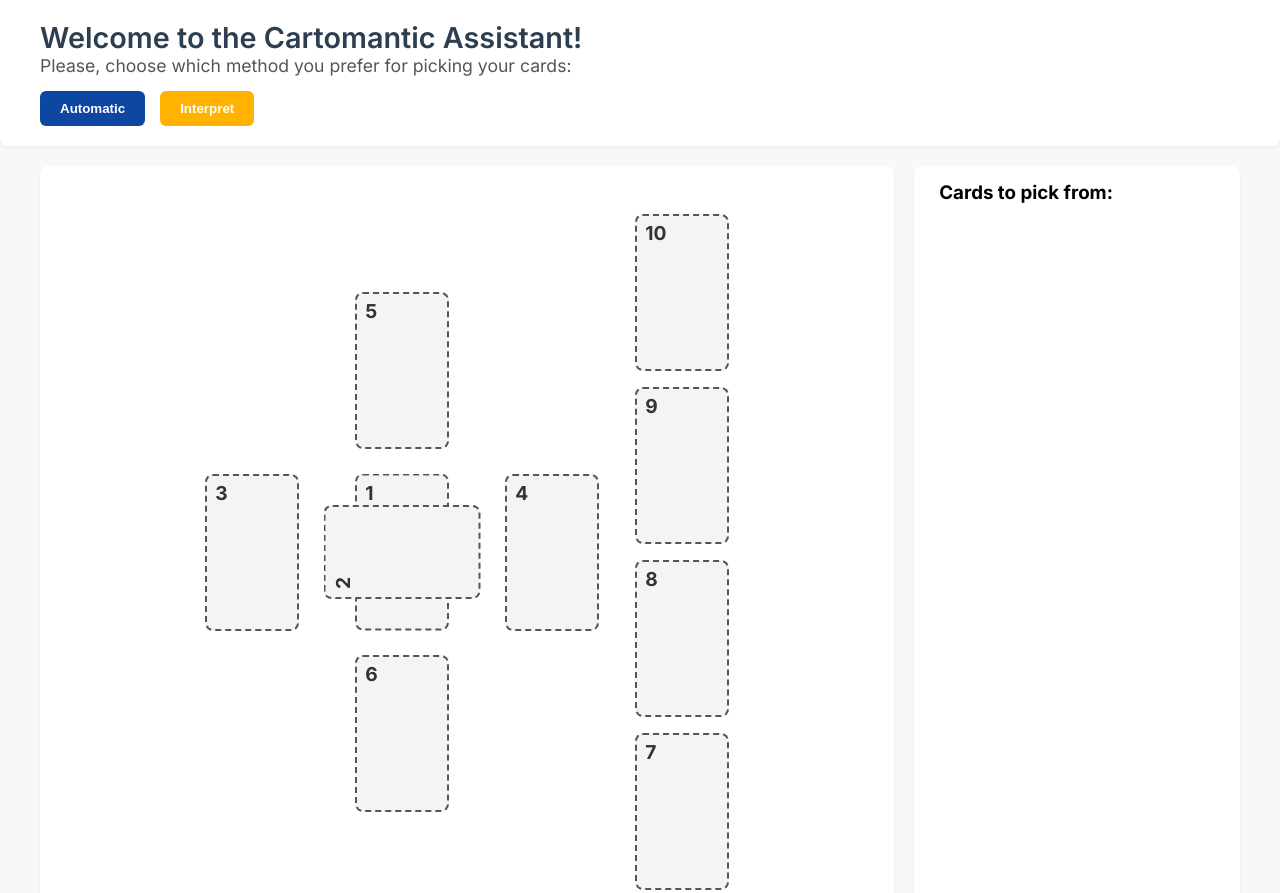
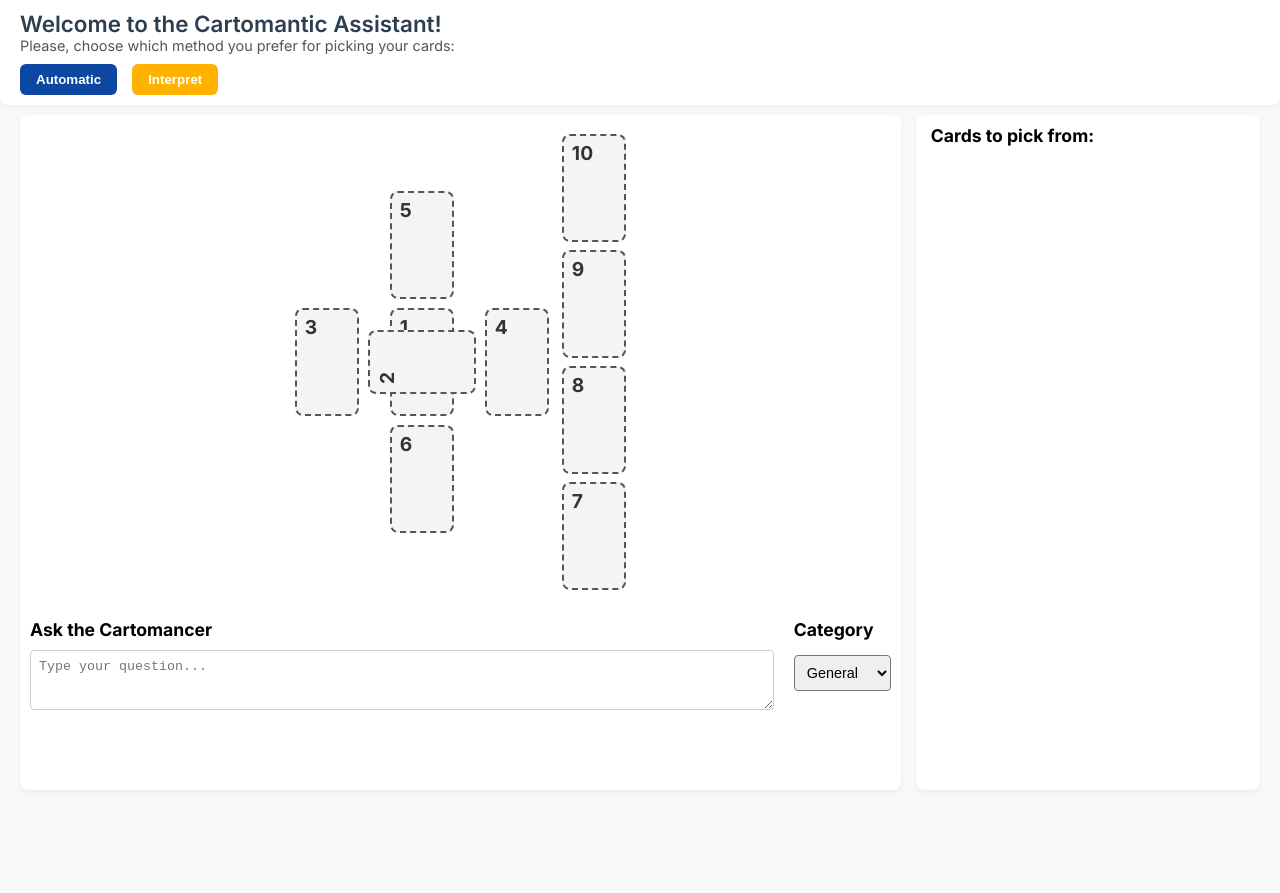
Before and after one commit to Lioneriod/Cartomantic-Assistant, a plain HTML site: page index.html in a window 1280 px wide. Shown: the top 893 px of the page. After the commit the page ends 800 px from the top, so only its background shows below. Drawn offline with Linux system fonts and the light colour scheme; no server answers.

Commit message:
better positions, more images

```diff
--- a/index.html
+++ b/index.html
@@ -13,6 +13,7 @@
     <link rel="stylesheet" href="style.css" />
   </head>
   <body>
+    <div class="page-container">
       <div class="header-wrapper">
         <div id="title">Welcome to the Cartomantic Assistant!</div>
         <div id="context">
@@ -111,6 +112,7 @@
           </div>
         </div>
       </main>
+    </div>
     <script src="script.js"></script>
   </body>
 </html>
--- a/style.css
+++ b/style.css
@@ -1,13 +1,26 @@
 html {
   height: 100%;
+}
+
+.page-container {
+  max-width: 1400px;
+  margin: 0 auto;
+  height: 100vh;
+  display: flex;
+  flex-direction: column;
+  overflow: hidden;
+  box-sizing: border-box;
+}
+
+h3 {
+  margin-top: 0;
+  margin-bottom: 10px;
+  font-size: 1.1em;
 }
 
 body {
   margin: 0;
   padding: 0;
-        min-height: 100vh;
-        display: flex;
-        flex-direction: column;
   font-family: "Inter", sans-serif;
   background-color: #f7f8fa;
 }
@@ -81,7 +94,7 @@ html {
 
 #user-question {
   width: 100%;
-        min-height: 80px;
+  min-height: 60px;
   resize: vertical;
   border-radius: 4px;
   border: 1px solid #ccc;
@@ -102,12 +115,12 @@ html {
 }
 
 .card-slot {
-        width: 90px;
-        height: 153px;
+  width: 60px;
+  height: 104px;
   border: 2px dashed #555;
   background-color: #f4f4f4;
   border-radius: 8px;
-        margin: 8px;
+  margin: 4px;
   display: flex;
   justify-content: center;
   align-items: center;
@@ -128,14 +141,14 @@ html {
   flex-direction: row;
   justify-content: center;
   align-items: center;
-        padding: 20px;
+  padding: 5px;
   flex-wrap: wrap;
 }
 
 .side-staff {
   display: flex;
   flex-direction: column;
-        margin-left: 20px;
+  margin-left: 5px;
 }
 
 .main-cross {
@@ -152,9 +165,9 @@ html {
 
 .center-stack {
   position: relative;
-        width: 170px;
-        height: 170px;
-        margin: 10px;
+  width: 110px;
+  height: 110px;
+  margin: 4px;
 }
 
 #slot-1 {
@@ -174,7 +187,7 @@ html {
 }
 
 .header-wrapper {
-        padding: 20px 40px;
+  padding: 10px 20px;
   background-color: #ffffff;
   box-shadow: 0 2px 4px rgba(0, 0, 0, 0.05);
   border-bottom-left-radius: 8px;
@@ -182,23 +195,23 @@ html {
 }
 
 #title {
-        font-size: 1.8em;
+  font-size: 1.4em;
   font-weight: 600;
   color: #2c3e50;
 }
 
 #context {
   color: #555;
-        margin-bottom: 15px;
-        font-size: 1.1em;
+  margin-bottom: 10px;
+  font-size: 0.9em;
 }
 
 #app-container {
   display: flex;
   flex-direction: row;
   justify-content: space-between;
-        padding: 20px 40px;
-        gap: 20px;
+  padding: 10px 20px;
+  gap: 15px;
   flex-grow: 1;
   overflow: hidden;
 }
@@ -212,7 +225,7 @@ html {
   overflow-y: auto;
   background: #ffffff;
   border-radius: 8px;
-        padding: 20px;
+  padding: 10px;
   box-shadow: 0 2px 4px rgba(0, 0, 0, 0.05);
 }
 
@@ -233,13 +246,13 @@ html {
   flex-direction: column;
   min-height: 0;
   max-width: 100%;
-        flex-wrap: wrap;
-        padding: 15px;
+  padding: 10px;
 }
 
 .picker-box h3 {
-        padding: 0 10px;
+  padding: 0 5px;
   margin-top: 0;
+  margin-bottom: 10px;
 }
 
 #card-picker {
@@ -247,15 +260,15 @@ html {
   flex-grow: 1;
   overflow-y: auto;
   display: grid;
-        grid-template-columns: 1fr 1fr;
-        gap: 10px;
-        padding: 10px;
+  grid-template-columns: repeat(2, max-content);
+  justify-content: center;
+  gap: 8px;
+  padding: 5px;
 }
 
 .card-picker-item {
-        width: 80px;
-        height: 130px;
-        margin: 5px;
+  width: 75px;
+  height: 122px;
   aspect-ratio: 1 / 1.7;
   cursor: grab;
 }
@@ -275,7 +288,7 @@ html {
 
 .control-btn {
   border: none;
-        padding: 10px 20px;
+  padding: 8px 16px;
   font-weight: bold;
   color: white;
   cursor: pointer;
```
Also changed, not shown: README.md, assets/n8n workflow.png (added), assets/pipeline.png (added), assets/prototype.jpg (added). Lines whose indentation alone changed are shown as unchanged.
